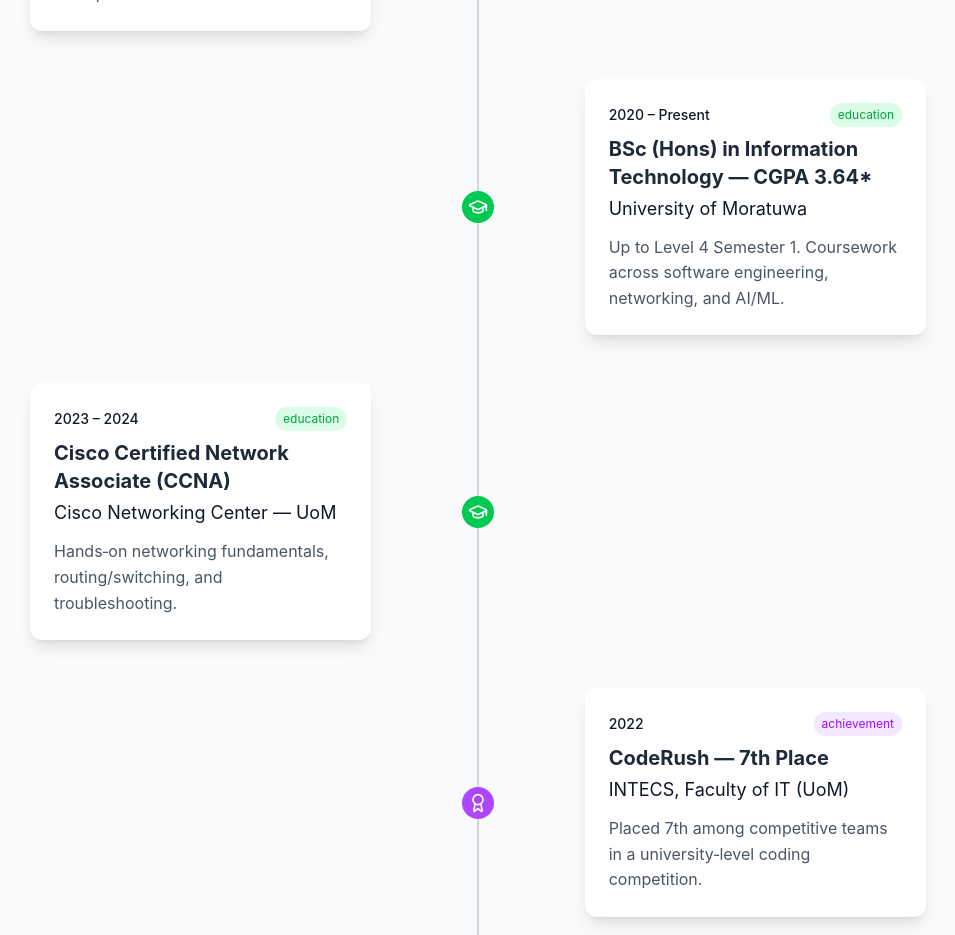
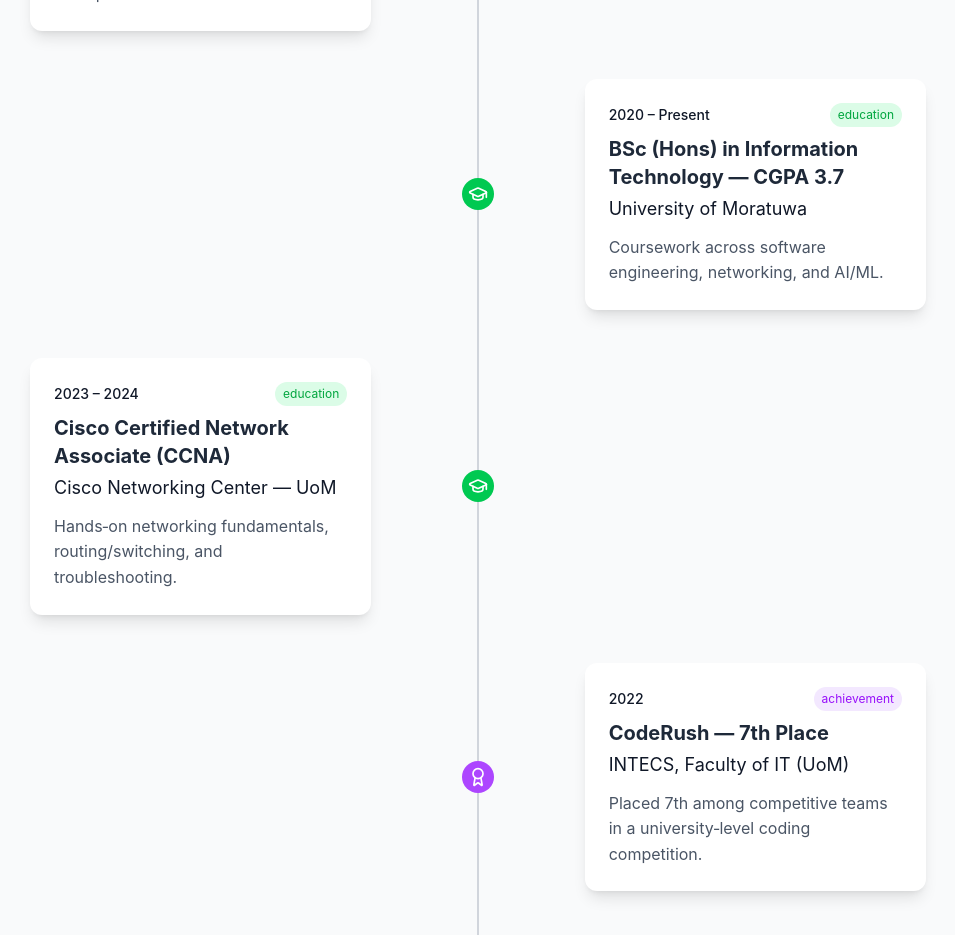
Before and after one commit to yukthi2000/portfolio, a React (Vite) app: page / in a window 1280 px wide. Shown: the part 6820-7755 px from the top of the page, without its empty margins (162-1117 px from the left). Built offline with nearby package versions, Linux system fonts and the light colour scheme.

Commit message:
first clz degree

```diff
--- a/src/data/portfolio.ts
+++ b/src/data/portfolio.ts
@@ -342,9 +342,9 @@ export const timeline: TimelineItem[] = [
     id: 'edu-uom',
     type: 'education',
     period: '2020 – Present',
-    title: 'BSc (Hons) in Information Technology — CGPA 3.64*',
+    title: 'BSc (Hons) in Information Technology — CGPA 3.7',
     organization: 'University of Moratuwa',
-    description: 'Up to Level 4 Semester 1. Coursework across software engineering, networking, and AI/ML.',
+    description: 'Coursework across software engineering, networking, and AI/ML.',
   },
   {
     id: 'edu-ccna',
```
